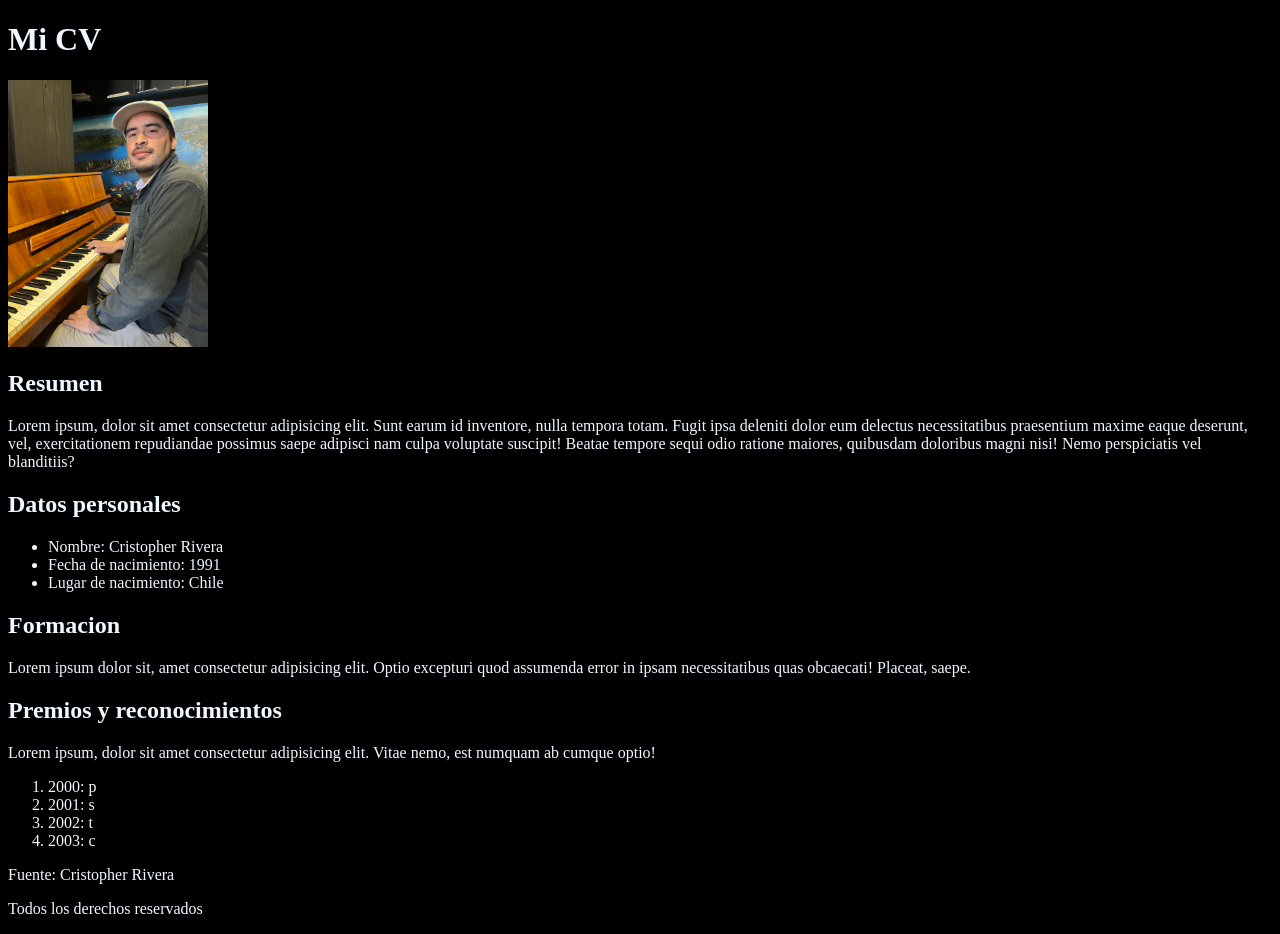
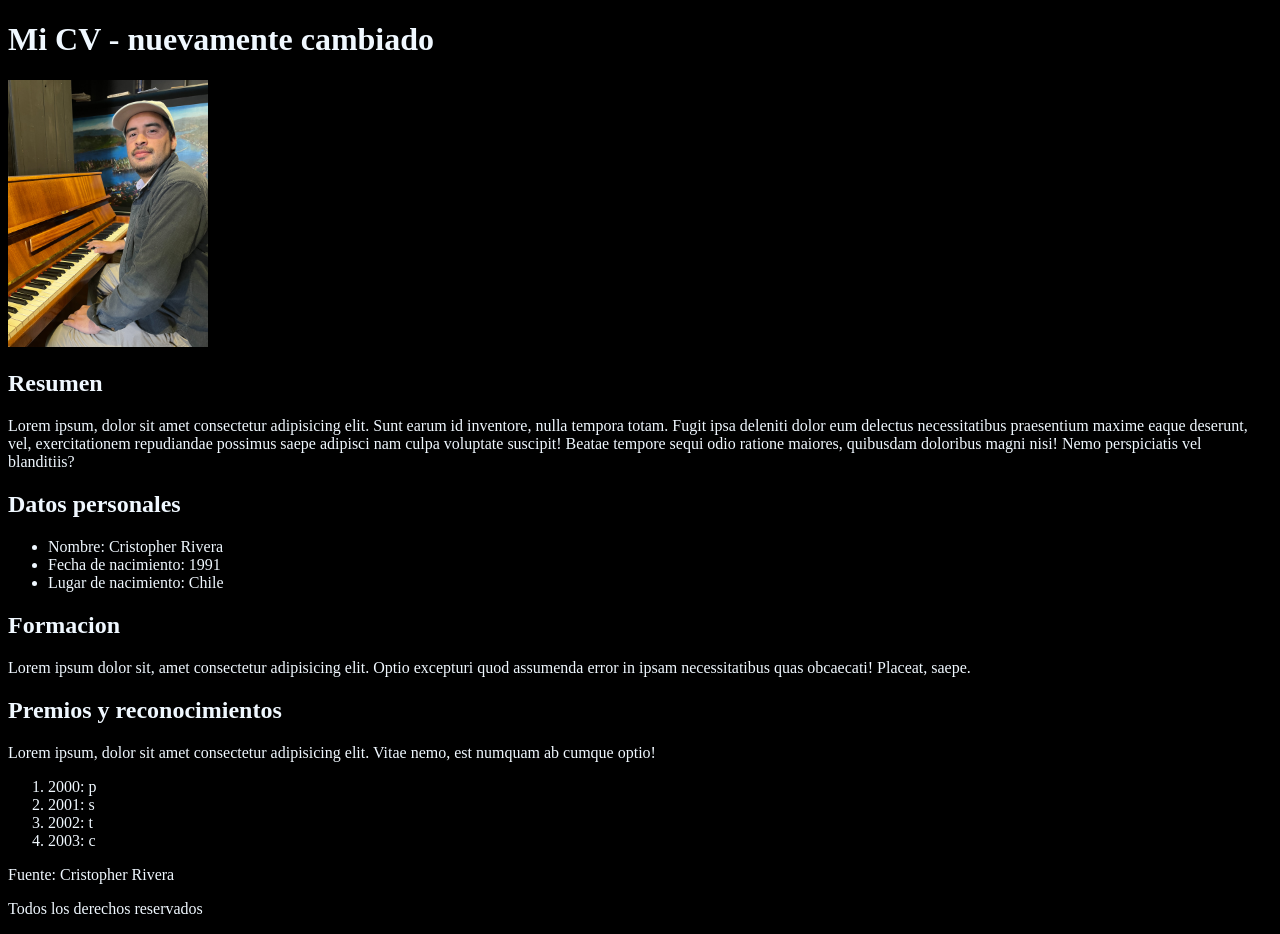
Before and after one commit to darkfuel/crist-river.github.io, a plain HTML site: page index.html in a window 1280 px wide. Drawn offline with Linux system fonts and the light colour scheme.

```diff
--- a/index.html
+++ b/index.html
@@ -4,11 +4,11 @@
     <meta charset="UTF-8">
     <meta name="viewport" content="width=device-width, initial-scale=1.0">
     <link rel="stylesheet" href="assets/css/style.css">
-    <title>Mi CV - Cristopher Rivera</title>
+    <title>Mi Curriculum Vitae</title>
 </head>
 <body>
     <header>
-        <h1> Mi CV</h1>
+        <h1> Mi CV - nuevamente cambiado </h1>
         <img src="assets/img/By-Crist.jpeg" alt="foto Cristopher Rivera" width="200px">
     </header>
 
```
